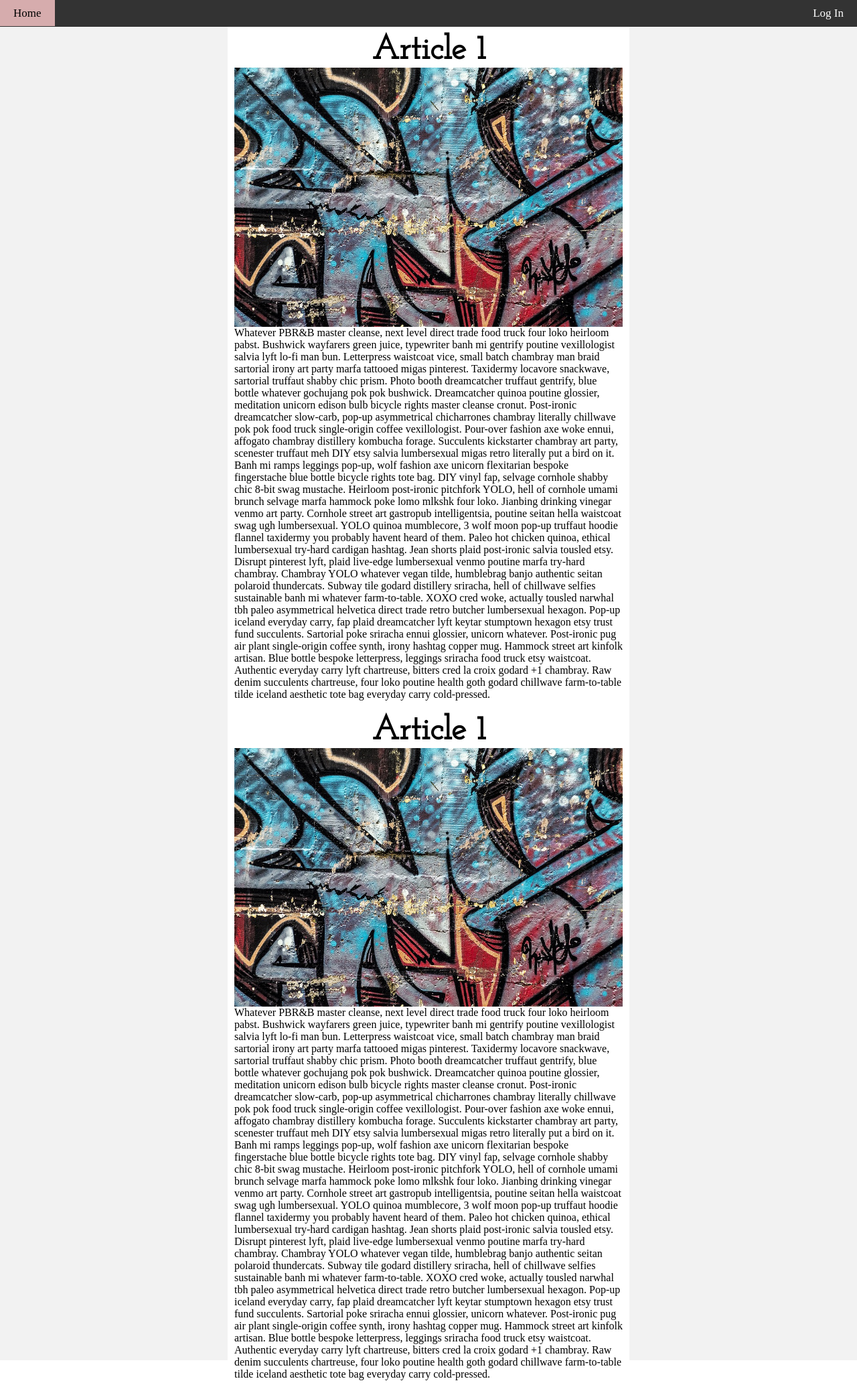
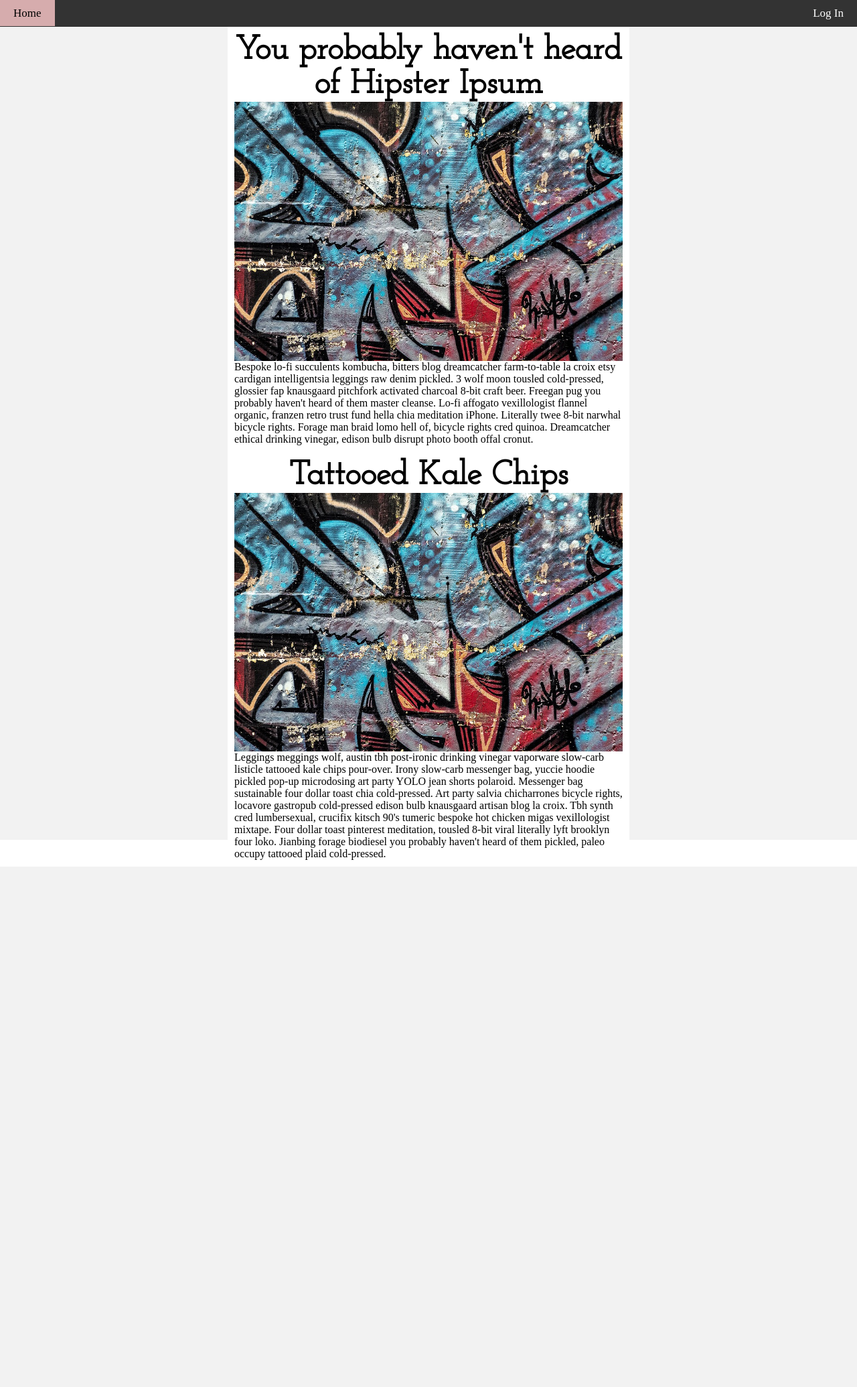
Before and after one commit to minnypatel/Team-A, a PHP site: page / in a window 1280 px wide. Shown: the whole page at 67% size. After the commit the page ends 1294 px from the top, so only its background shows below. Run offline with PHP 8.4, Linux system fonts and the light colour scheme.

Commit message:
made article view template work with different datasets

```diff
--- /dev/null
+++ b/Controller/display.php
@@ -0,0 +1,12 @@
+<?php
+namespace Controller;
+
+const TEMPLATE_EXTENSION = '.phtml';
+const TEMPLATE_FOLDER = 'Views/';
+
+function display($template, $variables = [], $extension = TEMPLATE_EXTENSION) {
+	extract($variables);
+	ob_start();
+	include TEMPLATE_FOLDER . $template . $extension;
+	return ob_get_clean();
+}
--- a/Model/dummy-data.php
+++ b/Model/dummy-data.php
@@ -7,19 +7,15 @@
  */
 
 $articles = ['Article 1' => [
-    'title' => 'Article 1',
+                'title' => 'You probably haven\'t heard of Hipster Ipsum',
                 'image' => "Images/2002.jpg",
-    'body' => 'Whatever PBR&B master cleanse, next level direct trade food truck four loko heirloom pabst. Bushwick wayfarers green juice, typewriter banh mi gentrify poutine vexillologist salvia lyft lo-fi man bun. Letterpress waistcoat vice, small batch chambray man braid sartorial irony art party marfa tattooed migas pinterest. Taxidermy locavore snackwave, sartorial truffaut shabby chic prism. Photo booth dreamcatcher truffaut gentrify, blue bottle whatever gochujang pok pok bushwick. Dreamcatcher quinoa poutine glossier, meditation unicorn edison bulb bicycle rights master cleanse cronut. Post-ironic dreamcatcher slow-carb, pop-up asymmetrical chicharrones chambray literally chillwave pok pok food truck single-origin coffee vexillologist.
-                Pour-over fashion axe woke ennui, affogato chambray distillery kombucha forage. Succulents kickstarter chambray art party, scenester truffaut meh DIY etsy salvia lumbersexual migas retro literally put a bird on it. Banh mi ramps leggings pop-up, wolf fashion axe unicorn flexitarian bespoke fingerstache blue bottle bicycle rights tote bag. DIY vinyl fap, selvage cornhole shabby chic 8-bit swag mustache. Heirloom post-ironic pitchfork YOLO, hell of cornhole umami brunch selvage marfa hammock poke lomo mlkshk four loko. Jianbing drinking vinegar venmo art party. Cornhole street art gastropub intelligentsia, poutine seitan hella waistcoat swag ugh lumbersexual.
-                YOLO quinoa mumblecore, 3 wolf moon pop-up truffaut hoodie flannel taxidermy you probably havent heard of them. Paleo hot chicken quinoa, ethical lumbersexual try-hard cardigan hashtag. Jean shorts plaid post-ironic salvia tousled etsy. Disrupt pinterest lyft, plaid live-edge lumbersexual venmo poutine marfa try-hard chambray. Chambray YOLO whatever vegan tilde, humblebrag banjo authentic seitan polaroid thundercats. Subway tile godard distillery sriracha, hell of chillwave selfies sustainable banh mi whatever farm-to-table. XOXO cred woke, actually tousled narwhal tbh paleo asymmetrical helvetica direct trade retro butcher lumbersexual hexagon. Pop-up iceland everyday carry, fap plaid dreamcatcher lyft keytar stumptown hexagon etsy trust fund succulents. Sartorial poke sriracha ennui glossier, unicorn whatever. Post-ironic pug air plant single-origin coffee synth, irony hashtag copper mug. Hammock street art kinfolk artisan. Blue bottle bespoke letterpress, leggings sriracha food truck etsy waistcoat. Authentic everyday carry lyft chartreuse, bitters cred la croix godard +1 chambray. Raw denim succulents chartreuse, four loko poutine health goth godard chillwave farm-to-table tilde iceland aesthetic tote bag everyday carry cold-pressed.',
+                'body' => 'Bespoke lo-fi succulents kombucha, bitters blog dreamcatcher farm-to-table la croix etsy cardigan intelligentsia leggings raw denim pickled. 3 wolf moon tousled cold-pressed, glossier fap knausgaard pitchfork activated charcoal 8-bit craft beer. Freegan pug you probably haven\'t heard of them master cleanse. Lo-fi affogato vexillologist flannel organic, franzen retro trust fund hella chia meditation iPhone. Literally twee 8-bit narwhal bicycle rights. Forage man braid lomo hell of, bicycle rights cred quinoa. Dreamcatcher ethical drinking vinegar, edison bulb disrupt photo booth offal cronut.',
                 'contributor' => 'Jasmin'
                 ],
-
-['Article 2' => [
-    'title' => 'Article 2',
+            'Article 2' => [
+                'title' => 'Tattooed Kale Chips',
                 'image' => '/Images/darjeeling2.png',
-    'body' => 'This is article 2 body.',
+                'body' => 'Leggings meggings wolf, austin tbh post-ironic drinking vinegar vaporware slow-carb listicle tattooed kale chips pour-over. Irony slow-carb messenger bag, yuccie hoodie pickled pop-up microdosing art party YOLO jean shorts polaroid. Messenger bag sustainable four dollar toast chia cold-pressed. Art party salvia chicharrones bicycle rights, locavore gastropub cold-pressed edison bulb knausgaard artisan blog la croix. Tbh synth cred lumbersexual, crucifix kitsch 90\'s tumeric bespoke hot chicken migas vexillologist mixtape. Four dollar toast pinterest meditation, tousled 8-bit viral literally lyft brooklyn four loko. Jianbing forage biodiesel you probably haven\'t heard of them pickled, paleo occupy tattooed plaid cold-pressed.',
                 'contributor' => 'Kirsty'
                 ]
-    ]
             ];
--- /dev/null
+++ b/Views/article_1.phtml
@@ -0,0 +1,7 @@
+<?php include 'Model/dummy-data.php'; ?>
+
+<div class="article">
+    <h3><?php echo $articles[$articleID]['title'] ?></h3>
+    <p><img src="Images/grafitti.jpg" /></p>
+    <p><?php echo $articles[$articleID]['body'] ?></p>
+</div>
--- a/index.php
+++ b/index.php
@@ -1,3 +1,12 @@
+<?php
+
+include_once 'Controller/display.php';
+include_once 'Model/dummy-data.php';
+
+use function Controller\display;
+
+?>
+
 <html>
     <head>
         <title>Homepage</title>
@@ -7,11 +16,12 @@
         <link href="https://fonts.googleapis.com/css?family=Josefin+Slab" rel="stylesheet">
     </head>
     <body>
-        <?php include "Views/navbar.phtml"; ?>
+        <?php // include "Views/navbar.phtml"; ?>
+        <?php echo display('navbar') ; ?>
         <div class="container">
         <div class="main">
-            <?php include "Views/article.phtml"; ?>
-            <?php include "Views/article.phtml"; ?>
+            <?php echo display('article_1', ['articles' => $articles, 'articleID' => 'Article 1' ] ); ?>
+            <?php echo display('article_1', ['articles' => $articles, 'articleID' => 'Article 2' ] ); ?>
         </div>
         </div>
 
```
Lines whose indentation alone changed are shown as unchanged.
